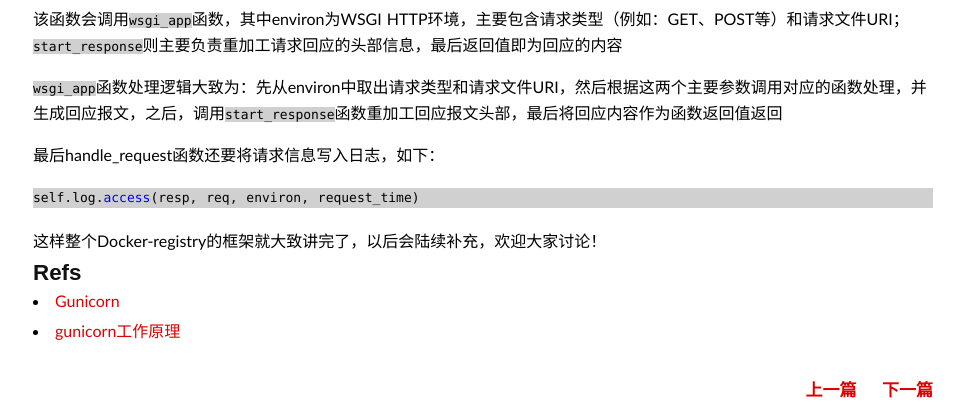
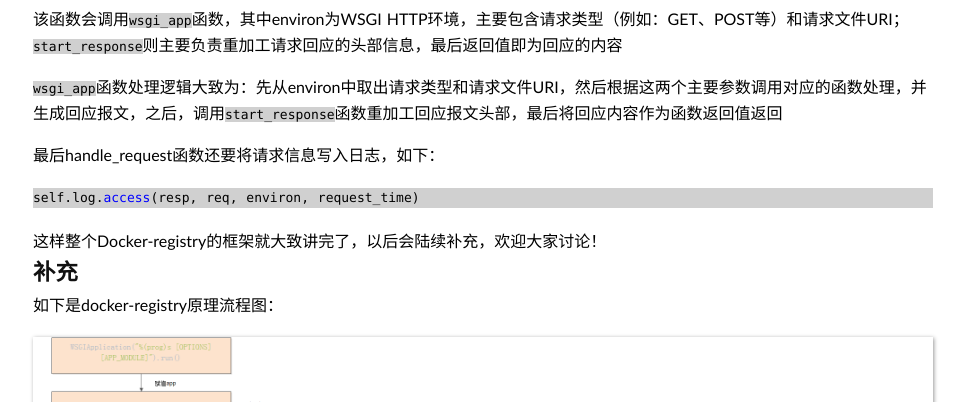
Before and after one commit to duyanghao/duyanghao.github.io, a Jekyll site: the page built from _posts/2016-10-24-docker-registry.md, in a window 1280 px wide and 900 px high, scrolled down 18445 px, cut to the strip 0-402 px from the top of the window. Shown: the whole strip, without its empty margins (157-1124 px from the left). Built offline with Jekyll 4.4.1, drawn with Linux system fonts in a browser that asks for light colours; some web fonts are replaced; comment, search, counter and statistics services are not loaded.

Commit message:
update 2016-10-24-docker-registry.md
Signed-off-by: “duyanghao” <1294057873@qq.com>

```diff
--- a/_posts/2016-10-24-docker-registry.md
+++ b/_posts/2016-10-24-docker-registry.md
@@ -872,6 +872,12 @@
 
 这样整个Docker-registry的框架就大致讲完了，以后会陆续补充，欢迎大家讨论！
 
+## 补充
+
+如下是docker-registry原理流程图：
+
+![](/public/img/docker-registry/2016-10-24-docker-registry/gunicorn_analy.png)
+
 ## Refs
 
 * [Gunicorn](http://docs.gunicorn.org/en/latest/design.html)
```
Also changed, not shown: public/img/docker-registry/2016-10-24-docker-registry/gunicorn_analy.png (added).
